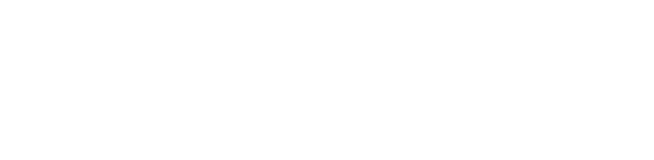
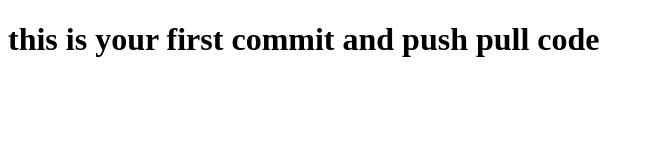
Before and after one commit to Abhishekdabi33/testing, a plain HTML site: page index.html in a window 1280 px wide. Shown: the whole page, without its empty margins (0-654 px from the left). Drawn offline with Linux system fonts and the light colour scheme.

Commit message:
this is third code

```diff
--- a/index.html
+++ b/index.html
@@ -6,6 +6,6 @@
     <title>Document</title>
 </head>
 <body>
-
+    <h1> this is your first commit and push pull code </h1>
 </body>
 </html>
```
